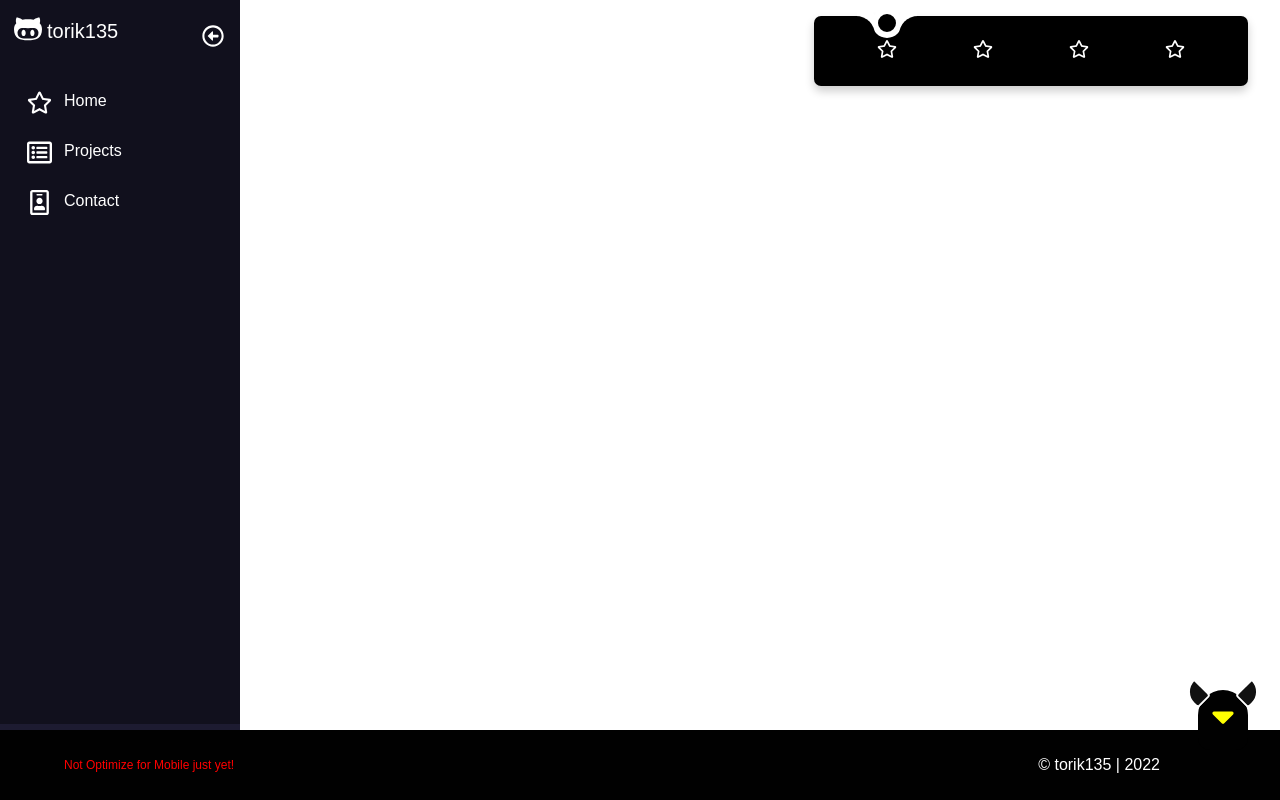
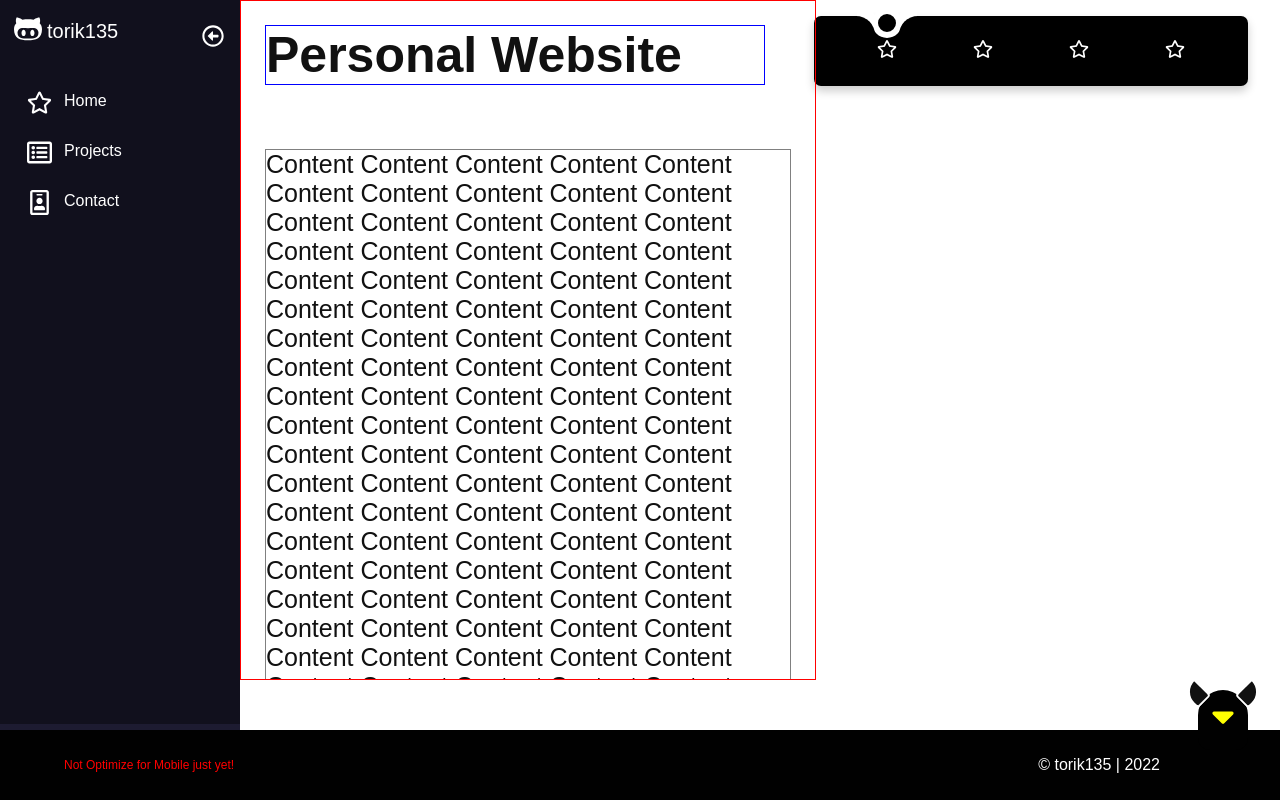
Before and after one commit to torik135/new_portofolio, a Next.js app: page / in a window 1280 px wide. Built offline with nearby package versions, Linux system fonts and the light colour scheme.

Commit message:
add scrollbar

```diff
--- a/pages/index.js
+++ /dev/null
@@ -1,15 +0,0 @@
-import Head from 'next/head';
-import { Layout } from '../components/Layout/index.jsx';
-
-export default function Home() {
-  return (
-    <div>
-      <Head>
-        <title>Create Next App</title>
-        <meta name='description' content='Generated by create next app' />
-        <link rel='icon' href='/favicon.ico' />
-      </Head>
-      <Layout />
-    </div>
-  );
-}
--- /dev/null
+++ b/pages/index.jsx
@@ -0,0 +1,54 @@
+import Head from 'next/head';
+
+import { Layout } from '../components/Layout/index.jsx';
+
+export default function Home() {
+  return (
+    <div>
+      <Head>
+        <title>@torik135</title>
+        <meta name='description' content='Generated by create next app' />
+        <link rel='icon' href='/favicon.ico' />
+      </Head>
+      <Layout>
+        <main>
+          <div className='pagehome'>
+            <div className='pagehome_content'>
+              <h1>
+                <span id='pagehome_header'>Personal</span> Website
+              </h1>
+              <div className='content'>
+                Content Content Content Content Content Content Content Content
+                Content Content Content Content Content Content Content Content
+                Content Content Content Content Content Content Content Content
+                Content Content Content Content Content Content Content Content
+                Content Content Content Content Content Content Content Content
+                Content Content Content Content Content Content Content Content
+                Content Content Content Content Content Content Content Content
+                Content Content Content Content Content Content Content Content
+                Content Content Content Content Content Content Content Content
+                Content Content Content Content Content Content Content Content
+                Content Content Content Content Content Content Content Content
+                Content Content Content Content Content Content Content Content
+                Content Content Content Content Content Content Content Content
+                Content Content Content Content Content Content Content Content
+                Content Content Content Content Content Content Content Content
+                Content Content Content Content Content Content Content Content
+                Content Content Content Content Content Content Content Content
+                Content Content Content Content Content Content Content Content
+                Content Content Content Content Content Content Content Content
+                Content Content Content Content Content Content Content Content
+                Content Content Content Content Content Content Content Content
+                Content Content Content Content Content Content Content Content
+                Content Content Content Content Content Content Content Content
+                Content Content Content Content Content Content Content Content
+                Content Content Content Content Content Content Content Content
+                Content Content Content Content Content Content Content Content{' '}
+              </div>
+            </div>
+          </div>
+        </main>
+      </Layout>
+    </div>
+  );
+}
--- a/styles/pages/home.scss
+++ b/styles/pages/home.scss
@@ -1,11 +1,26 @@
 .pagehome {
   position: absolute;
   left: 240px;
-  top: 1rem;
-  height: 100%;
-  width: auto;
+  top: 0;
+  height: 85%;
+  width: 36rem;
   border: 1px solid red;
-  z-index: -1;
+  overflow-x: scroll;
+  z-index: 1;
+
+  &::-webkit-scrollbar {
+    width: 10px;
+    border-radius: 15px;
+  }
+
+  &::-webkit-scrollbar-thumb {
+    background: red;
+    width: 10px;
+  }
+
+  &:-webkit-scrollbar-track {
+    background: yellow;
+  }
 
   .pagehome_content {
     font-size: 25px;
@@ -16,6 +31,10 @@
     h1 {
       width: 500px;
       border: 1px solid blue;
+
+      #pagehome_header:hover {
+        color: red;
+      }
     }
 
     .content {
```
Also changed, not shown: pages/p/home/index.jsx (deleted, +0 -26 lines).
